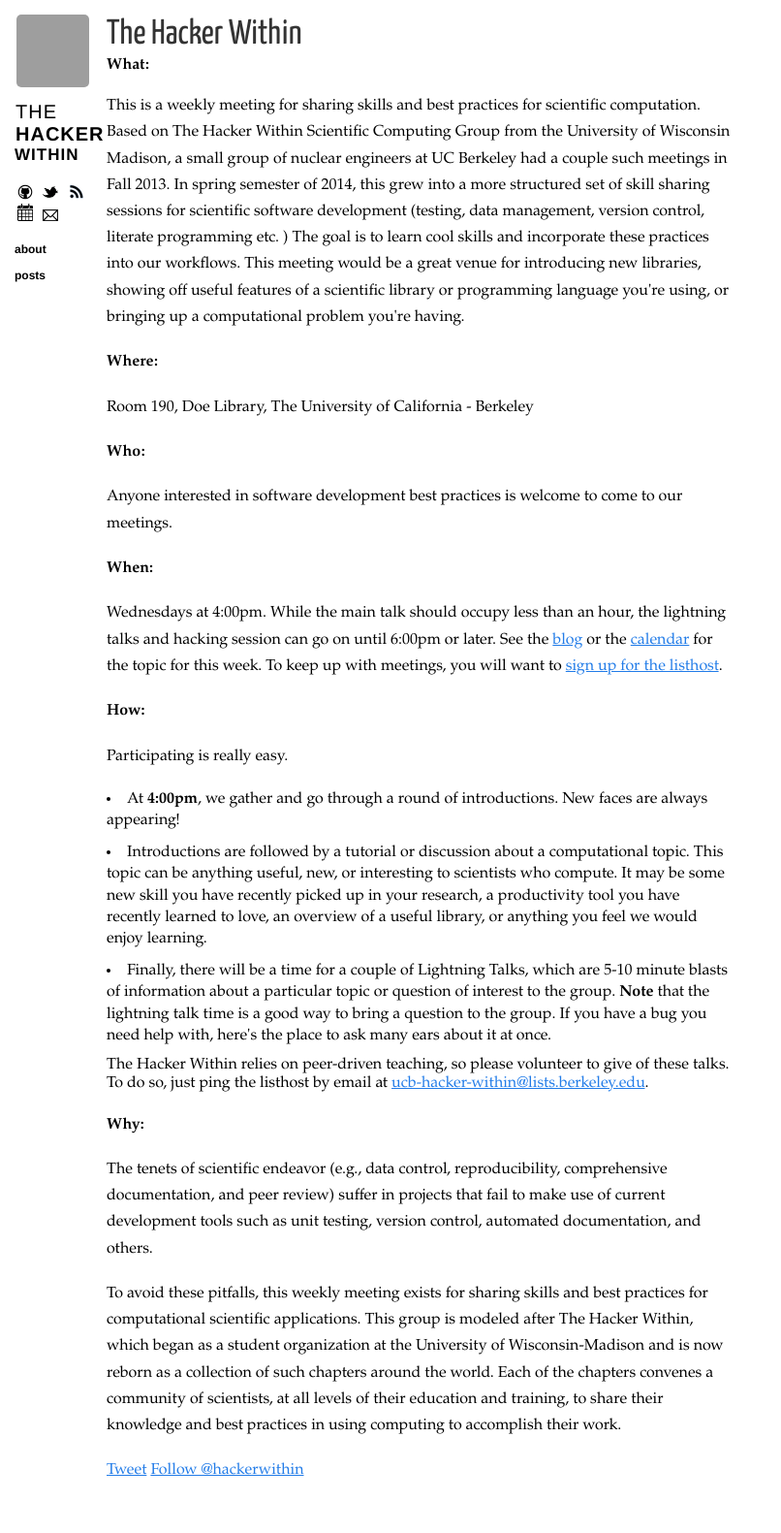
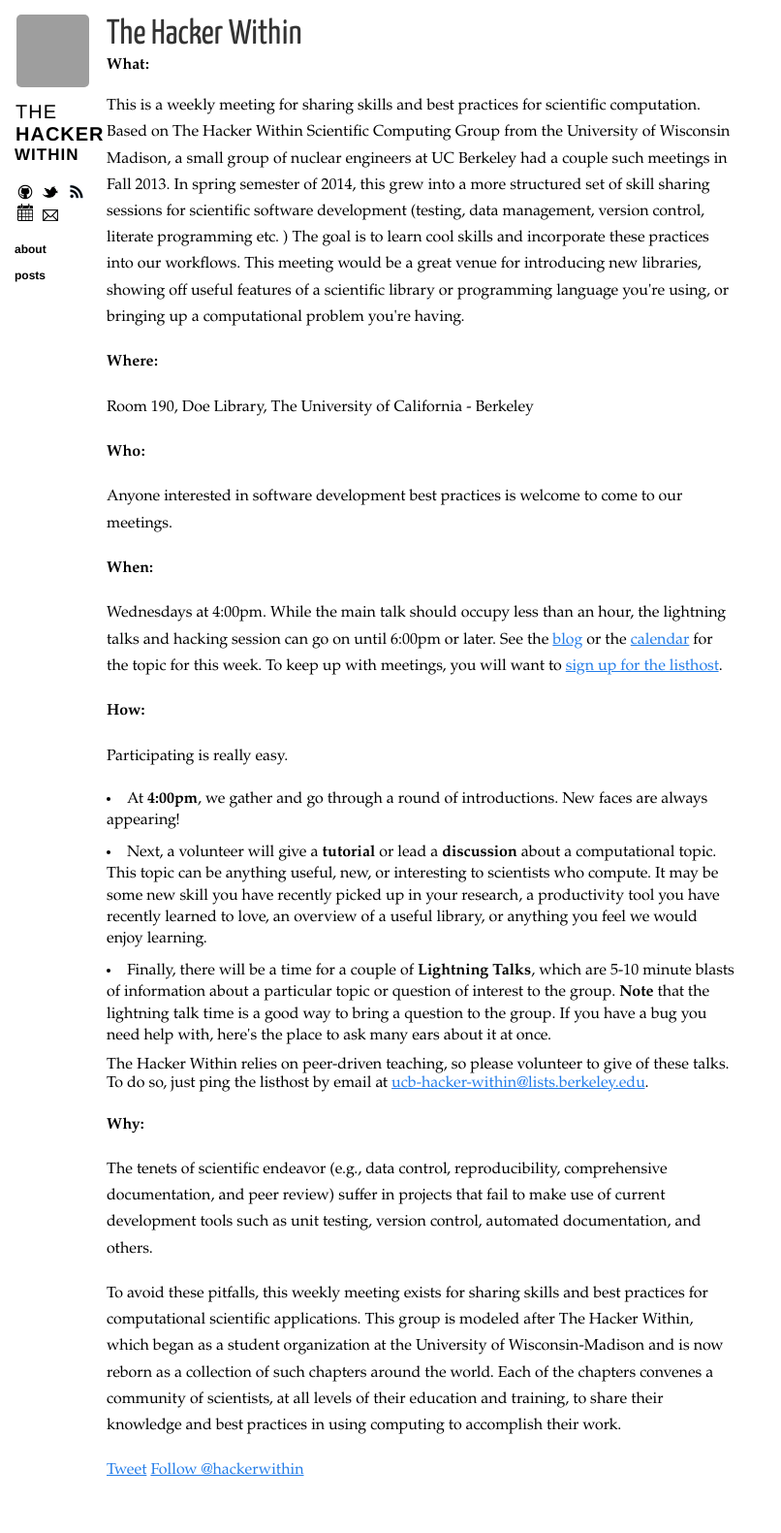
Before and after one commit to thehackerwithin/berkeley, a Jekyll site: the page built from about.html, in a window 1280 px wide. Shown: the whole page at 97% size, without its empty margins (0-806 px from the left). Built offline with Jekyll 4.4.1, drawn with Linux system fonts in a browser that asks for light colours; nearby versions of some CDN libraries; Markdown is read by kramdown in place of the engine named in the settings; comment, search, counter and statistics services are not loaded; grey boxes are pictures that could not be loaded.

Commit message:
remove ne spec

```diff
--- a/about.html
+++ b/about.html
@@ -66,12 +66,13 @@
       Participating is really easy.
       <li>At <b>4:00pm</b>, we gather and go through a round of introductions.
       New faces are always appearing!</li>
-      <li>Introductions are followed by a tutorial or discussion about a
+      <li>Next, a volunteer will give a <b>tutorial</b> or lead a
+      <b>discussion</b> about a
       computational topic. This topic can be anything useful, new, or
       interesting to scientists who compute. It may be some new skill you have recently picked
       up in your research, a productivity tool you have recently learned to love, an overview of a
       useful library, or anything you feel we would enjoy learning.</li>
-      <li>Finally, there will be a time for a couple of Lightning Talks, which
+      <li>Finally, there will be a time for a couple of <b>Lightning Talks</b>, which
       are 5-10 minute blasts of information about a particular topic or
       question of interest to the group.
       <b>Note</b> that the lightning talk time is a good way to bring a
```
